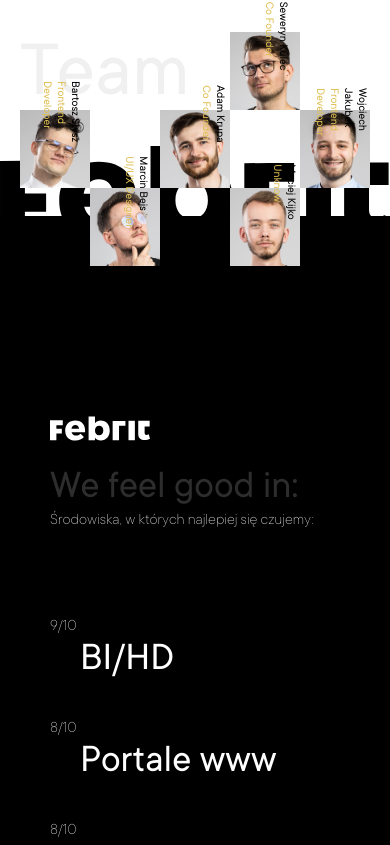
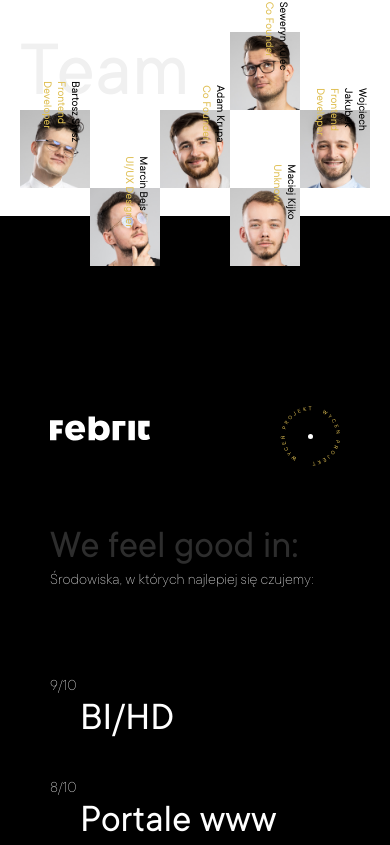
Before and after one commit to wojtfire/febrit, an Angular app: page / in a window 390 px wide. Shown: the part 1709-2554 px from the top of the page. Built offline with nearby package versions, Linux system fonts and the light colour scheme.

Commit message:
added estimate project

```diff
--- a/src/app/contact-section/contact-section.component.scss
+++ b/src/app/contact-section/contact-section.component.scss
@@ -24,19 +24,9 @@
       width: 100%;
       height: 100%;
       filter: grayscale(100%) opacity(20%);
+
+      position: relative;
     }
-
-    // &::before {
-    //   content: "";
-    //   position: absolute;
-    //   top: 0;
-    //   left: 0;
-    //   width: 100%;
-    //   height: 100%;
-    //   z-index: 1;
-
-    //   background-color: rgba(255, 255, 255, .8);
-    // }
   }
 
   &__pin {
--- a/src/app/estimate-container/estimate-container.component.html
+++ b/src/app/estimate-container/estimate-container.component.html
@@ -1,6 +1,10 @@
 <section class="estimate-container">
-  <img src="../../assets/img/Febrit_logo.svg" class="estimate-container__febrit-overlay" alt="febrit-bg" />
+
   <div class="estimate-container__content">
+    <img src="../../assets/img/Febrit_logo.svg" class="estimate-container__febrit-overlay" alt="febrit-bg" />
+    <div class="estimate-container__febrit-estimate">
+      <img src="../../assets/img/WYCENprojekt.svg" alt="febrit-bg" />
+    </div>
     <!-- <img src="../../assets/img/Febrit_logo.svg" class="estimate-container__content__febrit-logo" alt="febrit-logo-sm" /> -->
     <svg class="estimate-container__content__febrit-logo" version="1.1" id="Warstwa_1"
       xmlns="http://www.w3.org/2000/svg" xmlns:xlink="http://www.w3.org/1999/xlink" x="0px" y="0px"
--- a/src/app/estimate-container/estimate-container.component.scss
+++ b/src/app/estimate-container/estimate-container.component.scss
@@ -1,4 +1,47 @@
 @import "../../assets/scss/variables/variables.scss";
+
+.estimate-container__febrit-estimate {
+  position: absolute;
+  transform: translate(-50%, -50%);
+  top: -10px;
+  right: -50%;
+
+  display: flex;
+  justify-content: center;
+  align-items: center;
+
+  position: relative;
+
+  cursor: pointer;
+
+  @media screen and (max-width: 1000px) {
+    top: -20px;
+
+    & > img {
+      width: 90px;
+      height: 90px;
+    }
+  }
+
+  @media screen and (max-width: 700px) {
+    top: -30px;
+
+    & > img {
+      width: 60px;
+      height: 60px;
+    }
+  }
+
+  &::after {
+    position: absolute;
+    content: "";
+    display: block;
+    width: 5px;
+    height: 5px;
+    border-radius: 50%;
+    background-color: rgb(255, 255, 255);
+  }
+}
 
 .estimate-container {
   width: 100%;
@@ -34,10 +77,11 @@
   &__febrit-overlay {
     width: 100%;
     position: absolute;
-    top: -120px;
+    top: -190px;
     left: 50%;
     transform: translateX(-50%);
     z-index: 1000;
+    display: none;
   }
 
   &__content {
```
